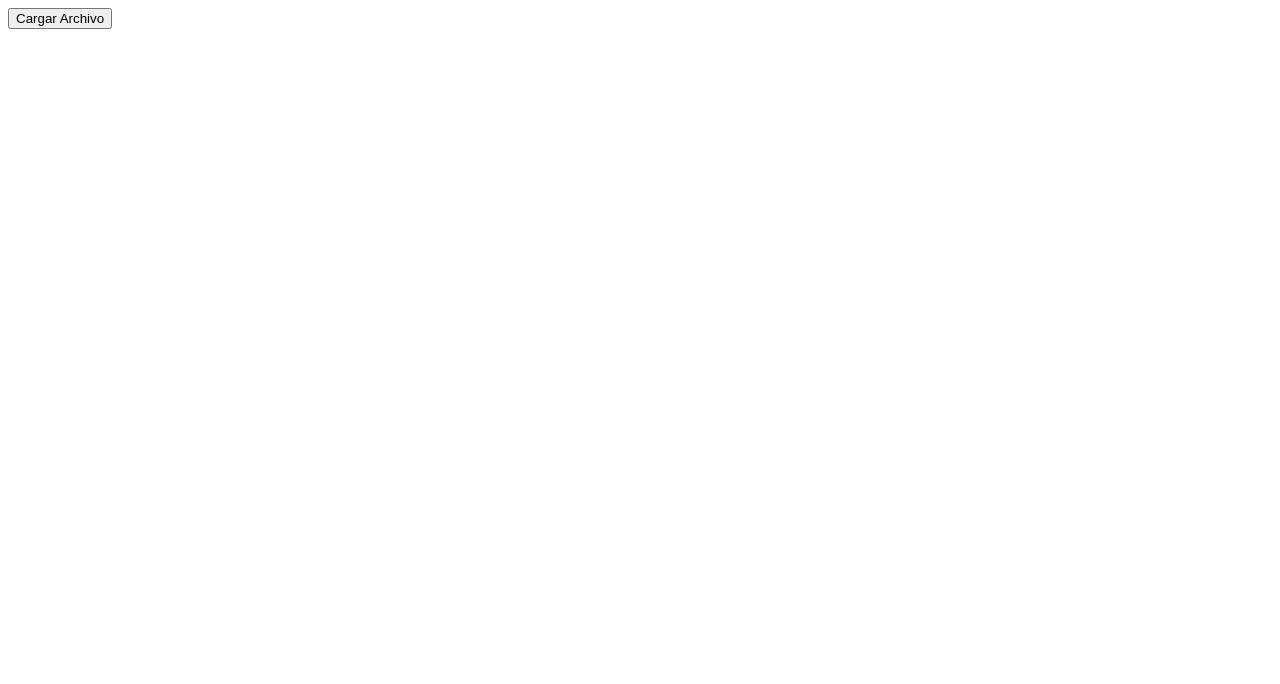
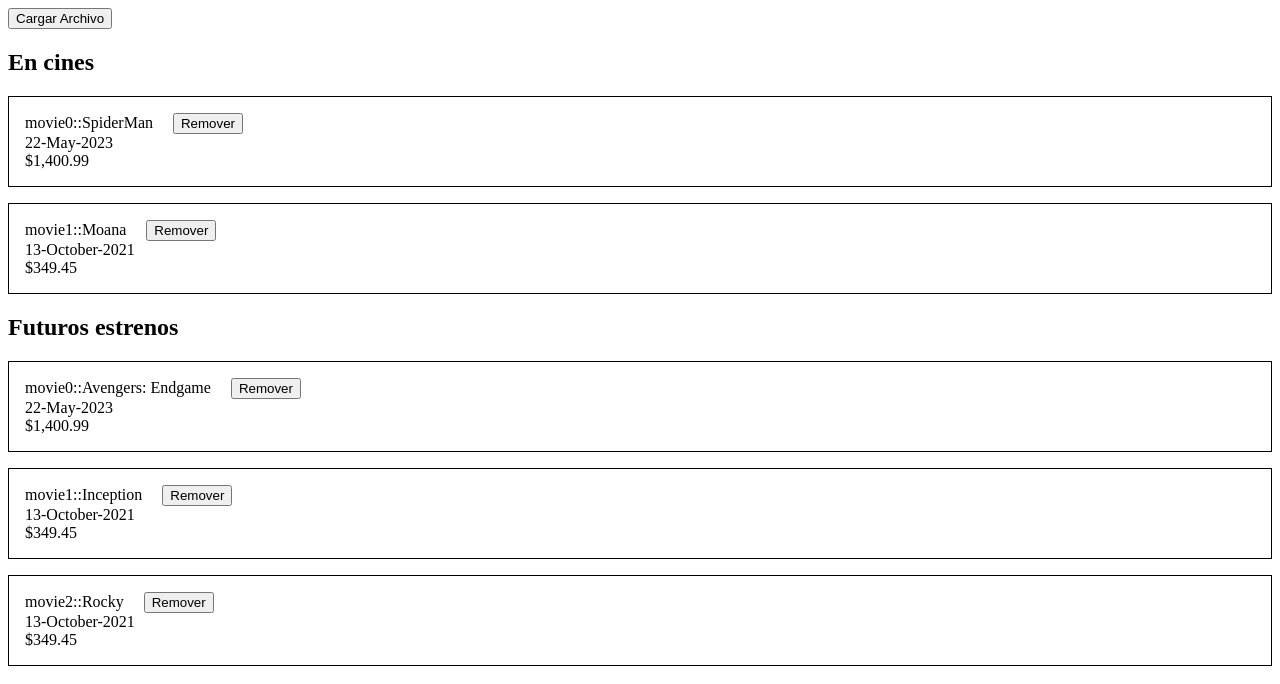
Before and after one commit to paosanchezmonroy/Angular2, an Angular app: page / in a window 1280 px wide. Shown: the top 684 px of the page. Built offline with nearby package versions, Linux system fonts and the light colour scheme.

Commit message:
ProyDeContenido

```diff
--- a/src/app/app.component.html
+++ b/src/app/app.component.html
@@ -1,9 +1,9 @@
 <input type ="file" style="display: none" #cargador>
 <button (click)="cargador.click()">Cargar Archivo</button>
 
-<!--<h2> En cines  </h2>
+<h2> En cines  </h2>
 <app-list-component [movies]="moviesEnCines"></app-list-component>
 
 
 <h2> Futuros estrenos</h2>
-<app-list-component [movies]="moviesProxEstrenos"></app-list-component>-->
+<app-list-component [movies]="moviesProxEstrenos"></app-list-component>
--- a/src/app/app.module.ts
+++ b/src/app/app.module.ts
@@ -4,11 +4,13 @@ import { BrowserModule } from '@angular/platform-browser';
 import { AppRoutingModule } from './app-routing.module';
 import { AppComponent } from './app.component';
 import { ListComponentComponent } from './movies/list-component/list-component.component';
+import { ListadoGenericoComponent } from './utilidades/listado-generico/listado-generico.component';
 
 @NgModule({
   declarations: [
     AppComponent,
-    ListComponentComponent
+    ListComponentComponent,
+    ListadoGenericoComponent
   ],
   imports: [
     BrowserModule,
--- /dev/null
+++ b/src/app/utilidades/listado-generico/listado-generico.component.html
@@ -0,0 +1 @@
+<p>listado-generico works!</p>
```
Also changed, not shown: src/app/utilidades/listado-generico/listado-generico.component.ts (added, +10 -0 lines), src/app/utilidades/listado-generico/listado-generico.component.css (added).
